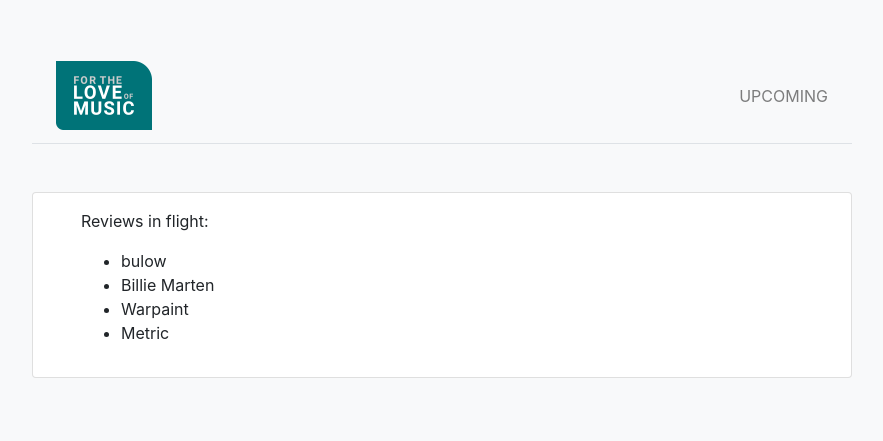
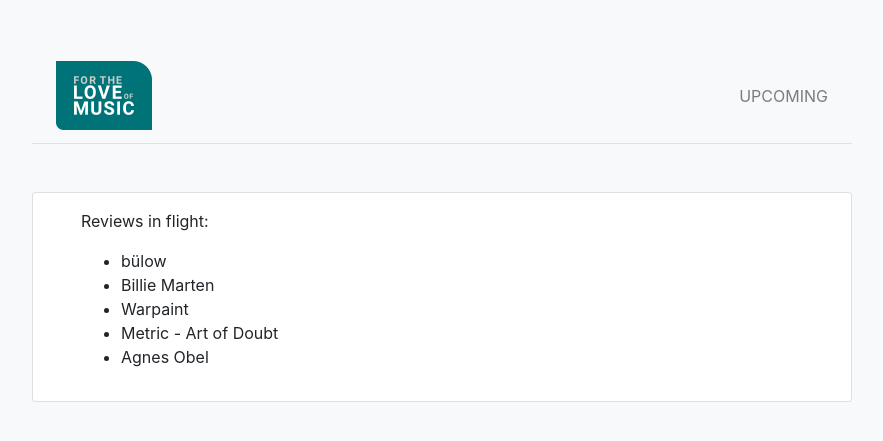
Before and after one commit to Kmagameguy/music, a Jekyll site: the page built from upcoming.html, in a window 1280 px wide. Shown: the top 441 px of the page, without its empty margins (198-1081 px from the left). Built offline with Jekyll 4.4.1, drawn with Linux system fonts in a browser that asks for light colours; nearby versions of some CDN libraries.

```diff
--- a/_posts/2017-05-15-joywave-content.markdown
+++ b/_posts/2017-05-15-joywave-content.markdown
@@ -4,7 +4,6 @@ artist: "Joywave"
 album: "Content"
 date: 2017-05-15 22:02:16 -0400
 categories: music
-artist: *artist
 tracks:
   - "Little Lies You're Told"
 genre: "Indie Rock"
--- a/upcoming.html
+++ b/upcoming.html
@@ -7,9 +7,10 @@ title: "Upcoming Reviews"
 <div class="card mt-2 px-5 py-3">
   <p>Reviews in flight:</p>
   <ul>
-    <li>bulow</li>
+    <li>bülow</li>
     <li>Billie Marten</li>
     <li>Warpaint</li>
-    <li>Metric</li>
+    <li>Metric - Art of Doubt</li>
+    <li>Agnes Obel</li>
   </ul>
 </div>
```
